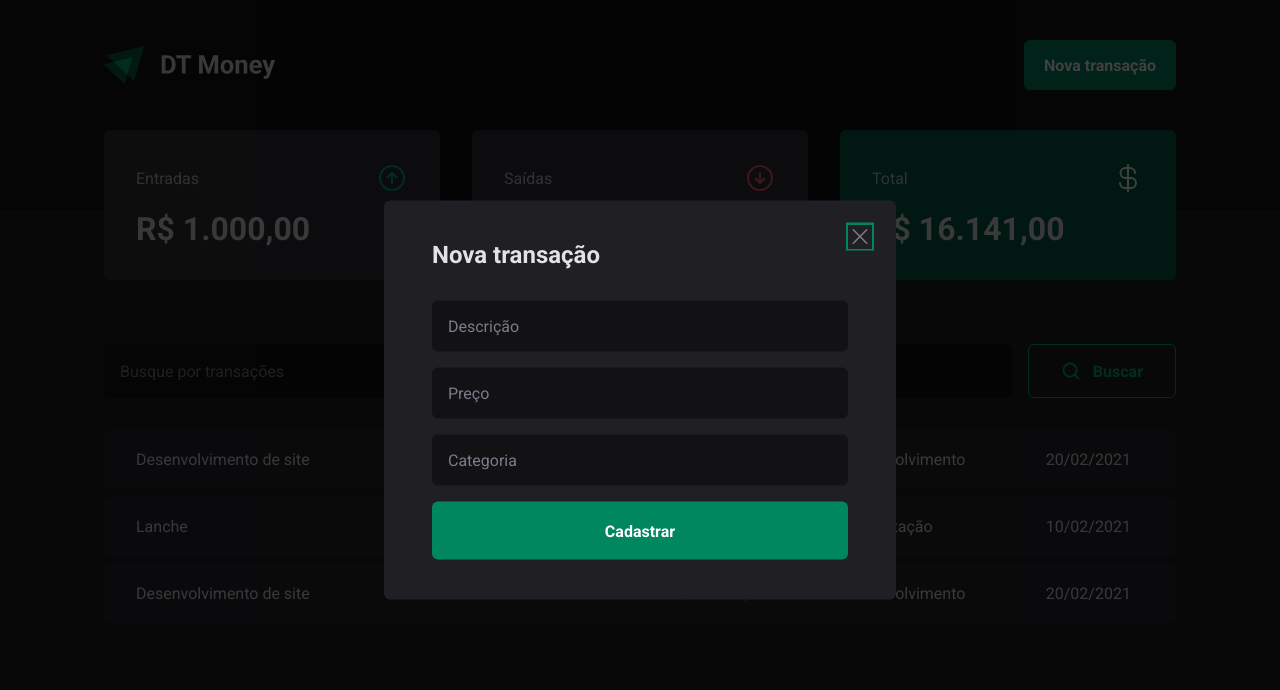
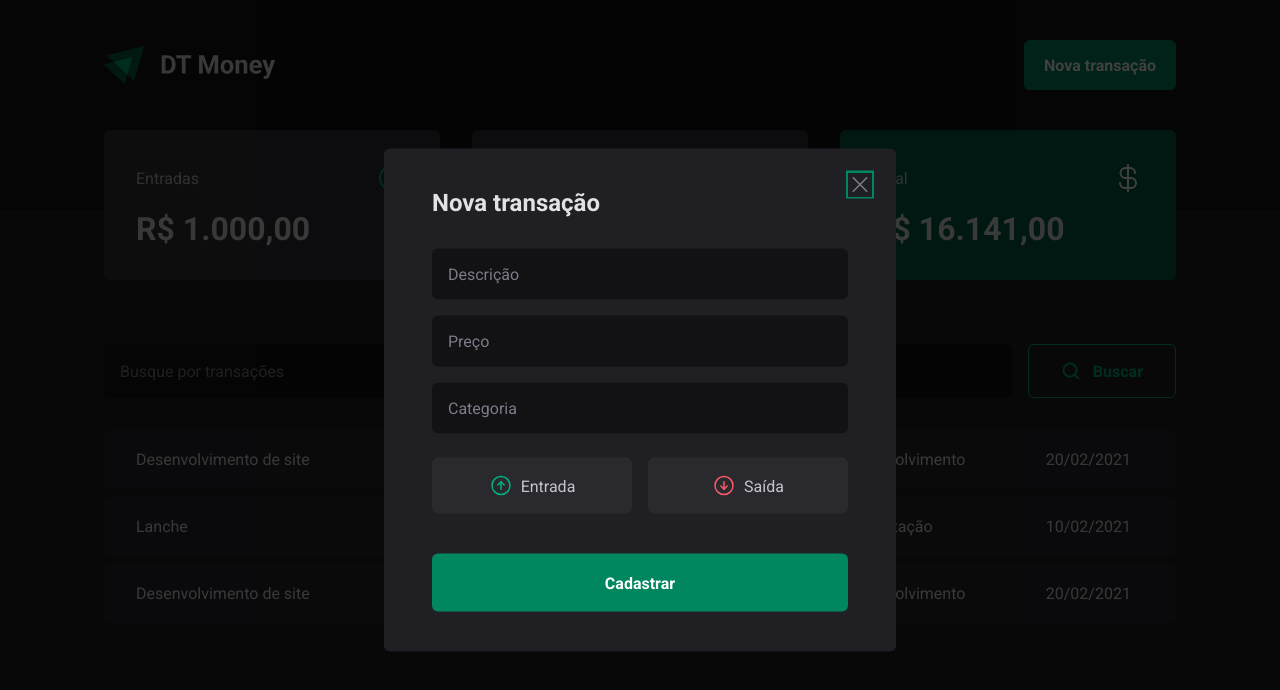
Before and after one commit to rafaelcardeallodi/ignite-dtmoney, a React (Vite) app: page / in a window 1280 px wide. Both pictures are taken after a click on the button "Nova transação". Shown: the top 690 px of the page. Built offline with nearby package versions, Linux system fonts and the light colour scheme.

Commit message:
Botões de entrada e saída

```diff
--- a/src/components/NewTransactionModal/index.tsx
+++ b/src/components/NewTransactionModal/index.tsx
@@ -1,6 +1,13 @@
 import * as Dialog from "@radix-ui/react-dialog";
-import { X } from "phosphor-react";
-import { CloseButton, Content, Overlay } from "./styles";
+import { ArrowCircleDown, ArrowCircleUp, X } from "phosphor-react";
+
+import {
+  CloseButton,
+  Content,
+  Overlay,
+  TransactionType,
+  TransactionTypeButton,
+} from "./styles";
 
 export function NewTransactionModal() {
   return (
@@ -18,6 +25,18 @@
           <input type="number" placeholder="Preço" required />
           <input type="text" placeholder="Categoria" required />
 
+          <TransactionType>
+            <TransactionTypeButton type="button" variant="income">
+              <ArrowCircleUp size={24} />
+              Entrada
+            </TransactionTypeButton>
+
+            <TransactionTypeButton type="button" variant="outcome">
+              <ArrowCircleDown size={24} />
+              Saída
+            </TransactionTypeButton>
+          </TransactionType>
+
           <button type="submit">Cadastrar</button>
         </form>
       </Content>
--- a/src/components/NewTransactionModal/styles.ts
+++ b/src/components/NewTransactionModal/styles.ts
@@ -42,6 +42,7 @@
     button[type="submit"] {
       height: 58px;
       padding: 0 1.25rem;
+      margin-top: 1.5rem;
 
       border: 0;
       border-radius: 6px;
@@ -77,3 +78,37 @@
     transition: color 0.2s;
   }
 `;
+
+export const TransactionType = styled.div`
+  display: grid;
+  grid-template-columns: repeat(2, 1fr);
+  gap: 1rem;
+  margin-top: 0.5rem;
+`;
+
+interface TransactionTypeButtonProps {
+  variant: "income" | "outcome";
+  isActive?: boolean;
+}
+
+export const TransactionTypeButton = styled.button<TransactionTypeButtonProps>`
+  padding: 1rem;
+
+  display: flex;
+  align-items: center;
+  justify-content: center;
+  gap: 0.5rem;
+
+  background-color: ${({ theme }) => theme["gray-700"]};
+  border: 0;
+  border-radius: 6px;
+
+  color: ${({ theme }) => theme["gray-300"]};
+
+  cursor: pointer;
+
+  svg {
+    color: ${({ variant, theme }) =>
+      variant === "income" ? theme["green-300"] : theme["red-300"]};
+  }
+`;
```
